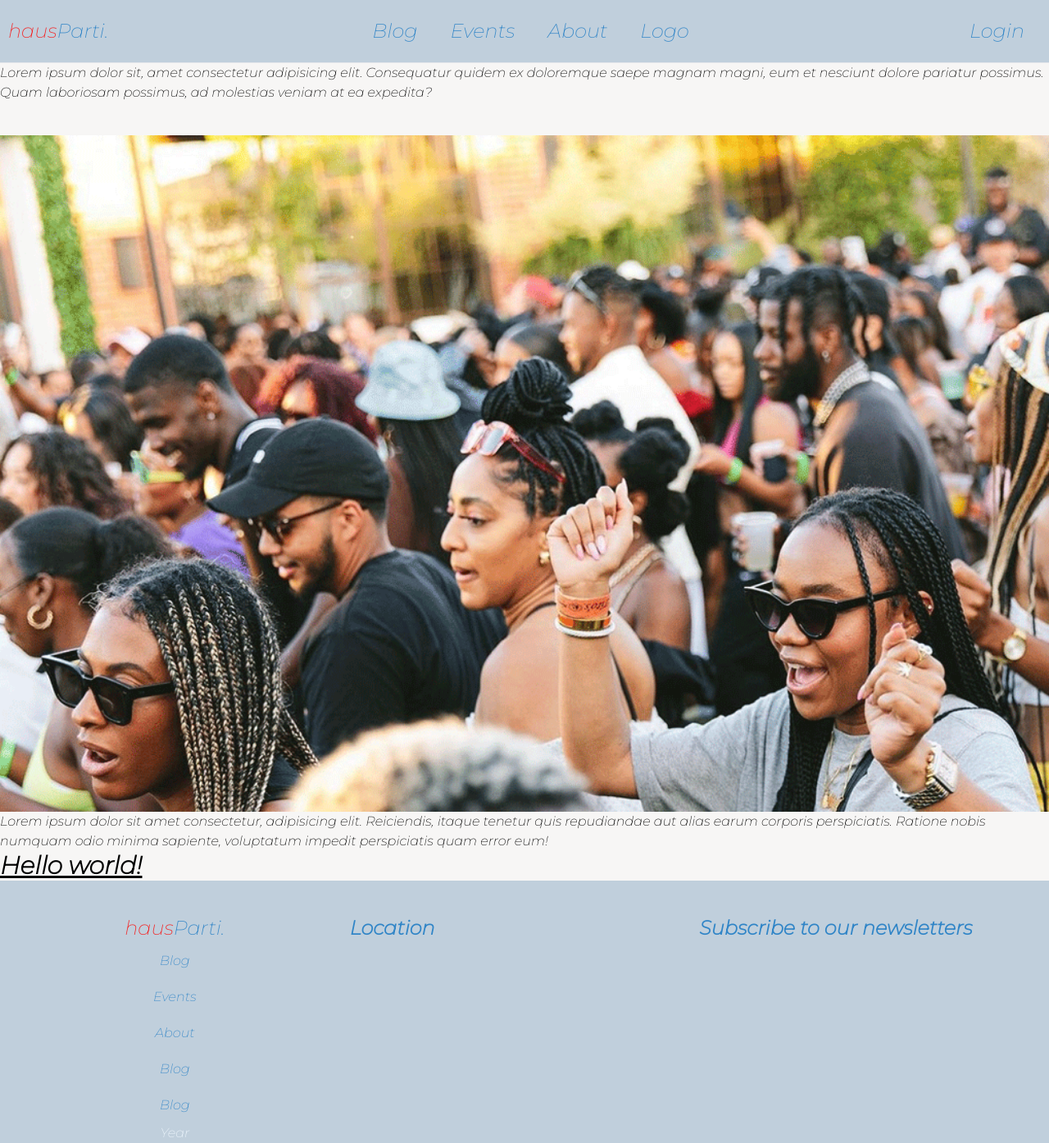
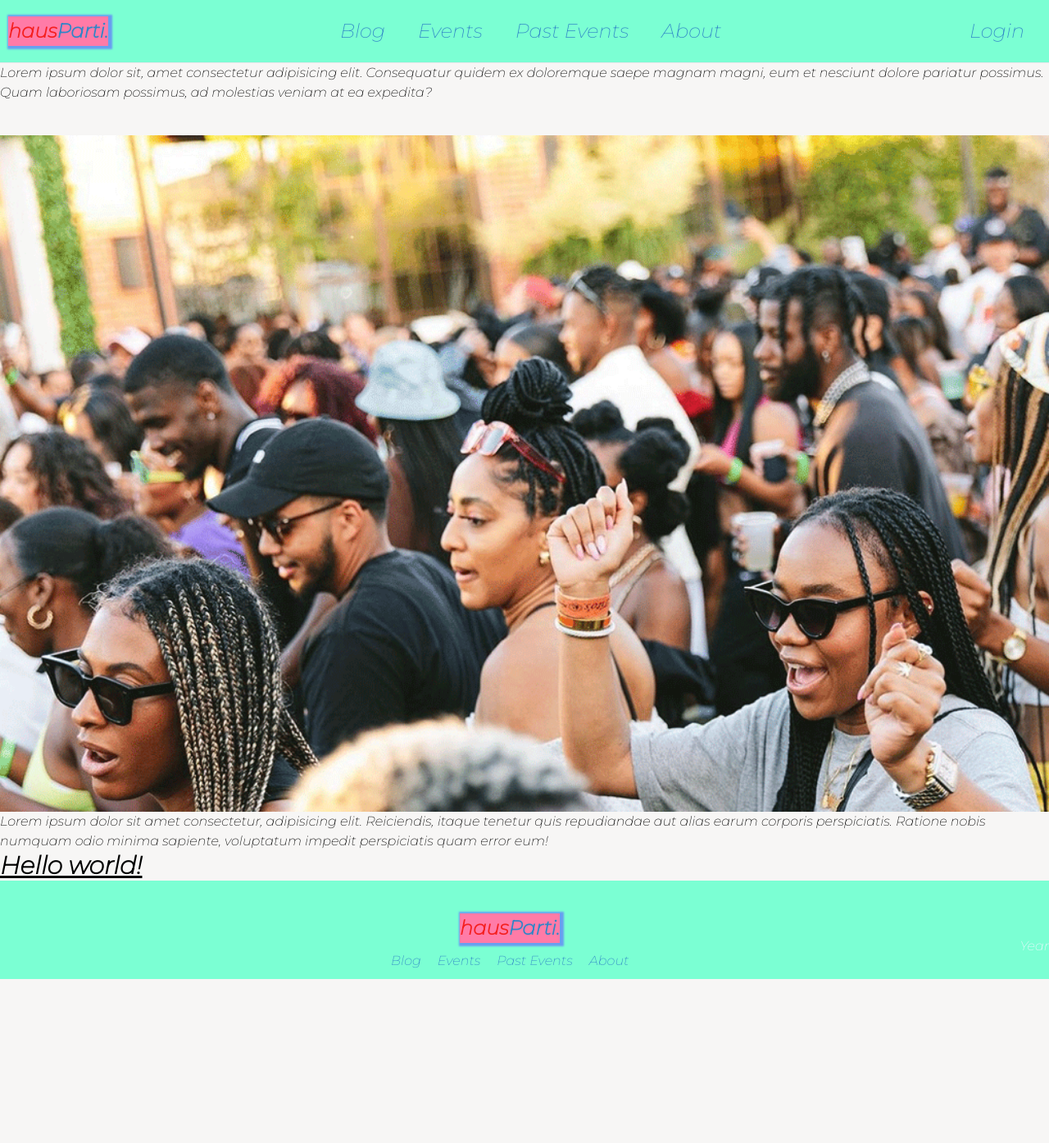
Before and after one commit to Phransis/hausParti, a React (Create React App) app: page / in a window 1280 px wide. Shown: the whole page at 82% size. After the commit the page ends 1194 px from the top, so only its background shows below. Built offline with nearby package versions, Linux system fonts and the light colour scheme.

Commit message:
Logo worked on

```diff
--- a/src/components/pages/Footer.jsx
+++ b/src/components/pages/Footer.jsx
@@ -5,7 +5,7 @@ function Footer() {
     <>
       <div className="footer mx-auto pt-10 ">
         <div className="column1">
-          <div className=" ">
+          <div className="logo ">
             <a href="/">
               <span className="haus">haus</span>
               <span className="parti">
@@ -13,18 +13,25 @@ function Footer() {
               </span>
             </a>
           </div>
-          <div className="">
+          <div className="footer-links">
             <ul>
-              <a href="blog">Blog</a>
-              <a href="events">Events</a>
-              <a href="about">About</a>
-              <a href="blog">Blog</a>
-              <a href="blog">Blog</a>
+              <a href="blog">
+                <li>Blog</li>
+              </a>
+              <a href="events">
+                <li>Events</li>
+              </a>
+              <a href="past-events">
+                <li>Past Events</li>
+              </a>
+              <a href="about">
+                <li>About</li>
+              </a>
             </ul>
           </div>
         </div>
-        <div className="column2">Location</div>
-        <div className="column3">Subscribe to our newsletters</div>
+        {/* <div className="column2">Location</div> */}
+        {/* <div className="column3">Subscribe to our newsletters</div> */}
         <div className="column4">Year</div>
       </div>
     </>
--- a/src/components/pages/Header.jsx
+++ b/src/components/pages/Header.jsx
@@ -4,7 +4,7 @@ function Header() {
   return (
     <>
       <nav className="navBar">
-        <div className="left">
+        <div className="logo">
           <a href="/">
             <span className="haus">haus</span>
             <span className="parti">
@@ -14,17 +14,17 @@ function Header() {
         </div>
         <div className="center">
           <ul>
-            <a href="Blog">
+            <a href="blog">
               <li>Blog</li>
             </a>
             <a href="/events">
               <li>Events</li>
             </a>
+            <a href="past-events">
+              <li>Past Events</li>
+            </a>
             <a href="about">
               <li>About</li>
-            </a>
-            <a href="/">
-              <li>Logo</li>
             </a>
           </ul>
         </div>
--- a/src/index.css
+++ b/src/index.css
@@ -35,7 +35,7 @@ body {
   align-items: center;
   padding: 10px;
   backdrop-filter: blur(5px);
-  background-color: rgb(192, 207, 220);;
+  background-color: rgb(123, 255, 211);;
 
 }
 
@@ -53,10 +53,22 @@ body {
 
 .navBar ul a:hover{
   color: rgb(245, 31, 31);
+  /* color: black; */
 
 }
 
-.navBar .left,
+.navBar ul a li:hover{
+  text-decoration: underline;
+}
+.logo{
+  background-color: rgb(255, 123, 167);
+  font-weight: bolder;
+  box-shadow: 2px 1px 2px 3px rgb(104, 158, 240);
+
+
+}
+
+.navBar .logo,
 .navBar .center,
 .navBar .right {
   display: flex;
@@ -115,10 +127,10 @@ body {
 
   .footer{
     color: aliceblue;
-    background-color: rgb(192, 207, 220);;
+    background-color: rgb(123, 255, 211);;
     width: 100%;
     display: grid;
-    grid-template-columns: 1fr 1fr 1fr  ;
+    grid-template-columns: 1fr    ;
     grid-template-rows: 1fr;
     gap: 0px 0px;
     grid-template-areas:
@@ -131,11 +143,15 @@ body {
     justify-content: center;
     flex-direction: column;
   }
+  .footer-links ul  {
+    display: flex;
+    flex-direction: row;
+  }
   .column1 ul a {
     display: flex;
     align-items: center;
     justify-content: center;
-    flex-direction: column;
+    /* flex-direction: column; */
     color:rgb(48, 133, 199);
     padding: 10px;
   }
```
